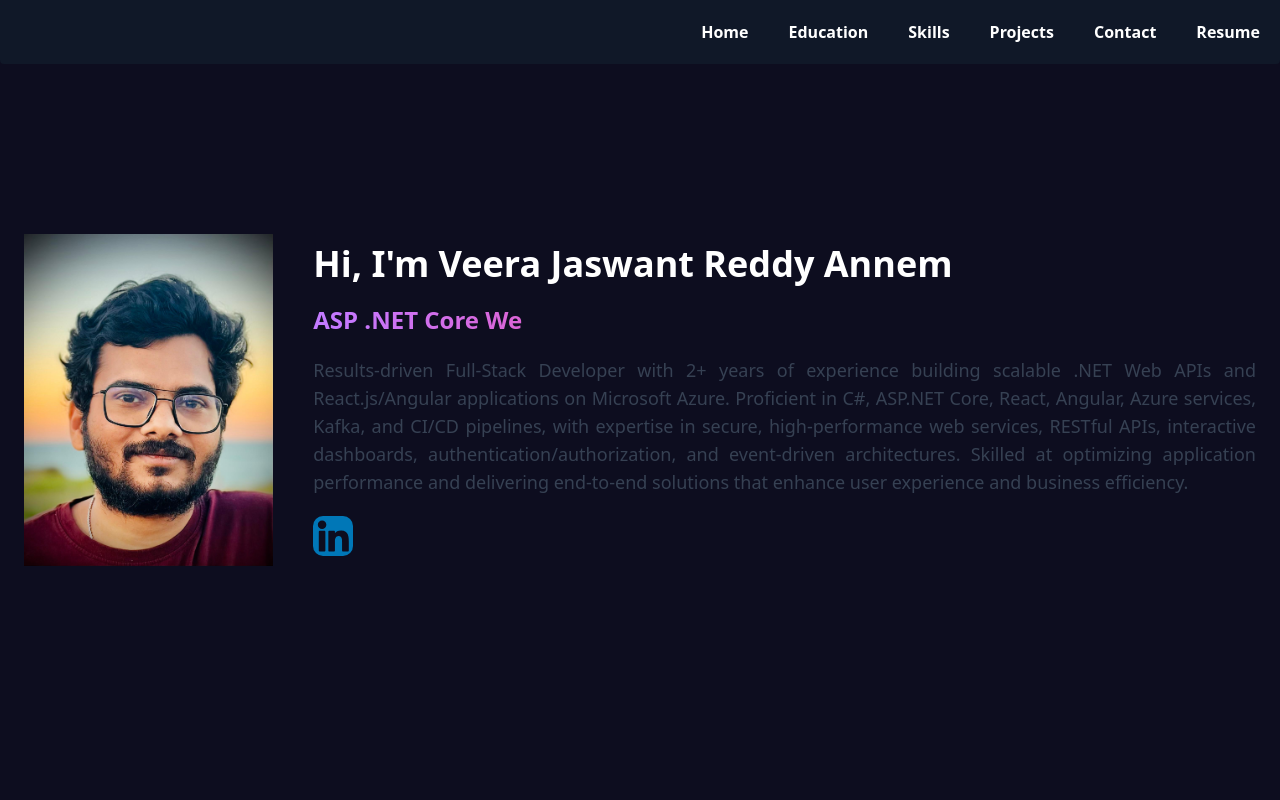
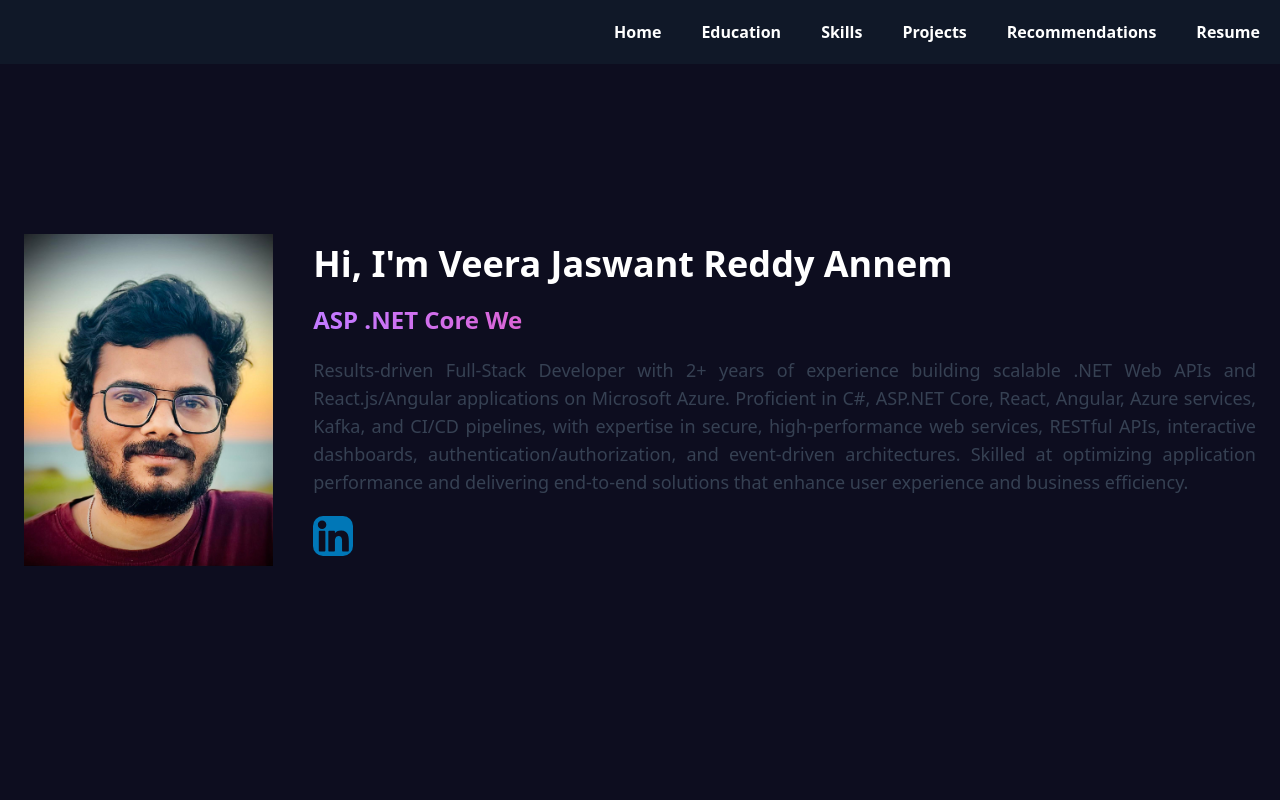
Before and after one commit to Veera-Jaswant/my-project, a React (Vite) app: page / in a window 1280 px wide. Shown: the top 800 px of the page. Built offline with nearby package versions, Linux system fonts and the light colour scheme.

Commit message:
Modified Navbar Component Code

```diff
--- a/src/App.tsx
+++ b/src/App.tsx
@@ -7,44 +7,75 @@ import Project from './components/Projects'
 import Skills from './components/Skills'
 import type { SectionRefs } from './types/SectionsRef'
 import Contact from './components/Contact'
+import type { NavigationTabs, Tabs } from './types/NavigationTabs'
 
 
 
 function App() {
-const refs: SectionRefs = {
-  homeRef: useRef<HTMLDivElement>(null),
-  educationRef: useRef<HTMLDivElement>(null),
-  skillsRef: useRef<HTMLDivElement>(null),
-  projectsRef: useRef<HTMLDivElement>(null),
-  contactRef: useRef<HTMLDivElement>(null),
-};
 
-  const scrollToSection = (section: React.RefObject<HTMLDivElement>) => {
-    section?.current?.scrollIntoView({behavior: "smooth"});
+  const homeRef = useRef<HTMLDivElement | null>(null);
+  const educationRef = useRef<HTMLDivElement | null>(null);
+  const skillsRef = useRef<HTMLDivElement | null>(null);
+  const projectsRef = useRef<HTMLDivElement | null>(null);
+  const recommendationsRef = useRef<HTMLDivElement | null>(null);
+
+
+  const scrollToSection = (tabRef: React.RefObject<HTMLDivElement | null>) => {
+    tabRef?.current?.scrollIntoView({ behavior: "smooth" });
   }
+
+
+
+  const navigationTabs: NavigationTabs = {
+    items: [
+      {
+        label: "Home",
+        elementRef: homeRef
+      },
+      {
+        label: "Education",
+        elementRef: educationRef
+      },
+      {
+        label: "Skills",
+        elementRef: skillsRef
+      },
+      {
+        label: "Projects",
+        elementRef: projectsRef
+      },
+      {
+        label: "Recommendations",
+        elementRef: recommendationsRef
+      }
+    ],
+    scrollTo: scrollToSection
+  }
+
+
 
 
   return (
 
     <div>
-      <Navbar refs={refs} scrollToSection={scrollToSection}/>
+      <Navbar items= {navigationTabs.items} scrollTo={navigationTabs.scrollTo}/>
 
-      <section ref={refs.homeRef} className="h-screen w-full flex  place-content-center">
+      <section ref={homeRef} className="h-screen w-full flex  place-content-center">
         <Home />
       </section>
 
-      <section ref={refs.educationRef}>
+      <section ref={educationRef}>
         <Education />
       </section>
 
-      <section ref={refs.skillsRef}>
+      <section ref={skillsRef}>
         <Skills />
       </section>
 
-      <section ref={refs.projectsRef}>
+      <section ref={projectsRef}>
         <Project />
       </section>
-       <section ref={refs.contactRef}>
+      <section ref={recommendationsRef}>
         <Contact />
       </section>
     </div>
--- a/src/components/Navbar.tsx
+++ b/src/components/Navbar.tsx
@@ -1,17 +1,22 @@
-import DownloadIcon from "../assets/download.png";
-import type { NavbarProps } from "../types/NavProps";
+import type { NavigationItem, NavigationTabs } from "../types/NavigationTabs";
 
-const Navbar = (props: NavbarProps) => {
+const Navbar = ({ items, scrollTo }: NavigationTabs) => {
+
+  const DownloadResume = () => {
+
+  }
+
   return (
-    <div className=" bg-gray-900 fixed top-0 left-0 w-full flex justify-end gap-10 p-5 font-bold text-white rounded-bl-sm rounded-br-sm">
-        <button className="cursor-pointer" onClick={() =>props.scrollToSection(props.refs.homeRef)}>Home</button>
-        <button className="cursor-pointer" onClick={() =>props.scrollToSection(props.refs.educationRef)}>Education</button>
-        <button className="cursor-pointer" onClick={() =>props.scrollToSection(props.refs.skillsRef)}>Skills</button>
-        <button className="cursor-pointer" onClick={() =>props.scrollToSection(props.refs.projectsRef)}>Projects</button>
-        <button className="cursor-pointer" onClick={() =>props.scrollToSection(props.refs.contactRef)}>Contact</button>
+    <div className=" bg-gray-900 fixed top-0 left-0 w-full flex justify-end gap-10 p-5 font-bold text-white">
+      {
+        items.map((item: NavigationItem) => (
+          <button className="cursor-pointer" onClick={() => scrollTo(item.elementRef)}>{item.label}</button>
+        ))
+      }
 
-        <button className="">Resume</button>
+      <button onClick={DownloadResume}>Resume</button>
     </div>
+
   )
 }
 
--- /dev/null
+++ b/src/types/NavigationTabs.ts
@@ -0,0 +1,11 @@
+import type React from "react"
+
+export type NavigationTabs = {
+    items: NavigationItem[],
+    scrollTo: (sectionRef: React.RefObject<HTMLDivElement | null>) => void
+}
+
+export type NavigationItem = {
+    label: string,
+    elementRef: React.RefObject<HTMLDivElement | null>
+}
```
